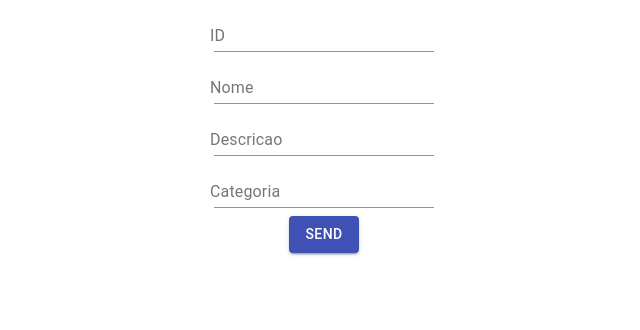
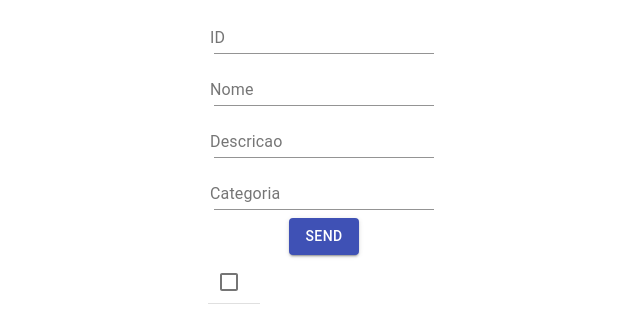
Before and after one commit to bruno41bruno/FrontEndJsx, a React (Create React App) app in the folder frontend/: page / in a window 1280 px wide. Shown: the top 330 px of the page, without its empty margins (316-956 px from the left). Built offline with nearby package versions, Linux system fonts and the light colour scheme.

Commit message:
falta tudo ainda

```diff
--- a/frontend/package.json
+++ b/frontend/package.json
@@ -3,6 +3,7 @@
   "version": "0.1.0",
   "private": true,
   "dependencies": {
+    "@material-ui/core": "^4.12.3",
     "@testing-library/jest-dom": "^5.14.1",
     "@testing-library/react": "^11.2.7",
     "@testing-library/user-event": "^12.8.3",
@@ -34,5 +35,8 @@
       "last 1 firefox version",
       "last 1 safari version"
     ]
+  },
+  "devDependencies": {
+    "@types/react": "^17.0.19"
   }
 }
--- a/frontend/src/App.js
+++ b/frontend/src/App.js
@@ -1,9 +1,11 @@
 import FormProdutos from "./components/form-produtos/FormProdutos";
+import ListaProdutos from "./components/lista-produtos/ListaProdutos";
 
 function App() {
   return (
     <section>
       <FormProdutos/>
+      <ListaProdutos/>
     </section>
   );
 }
--- a/frontend/src/assets/css/Index.css
+++ b/frontend/src/assets/css/Index.css
@@ -25,4 +25,5 @@ div{
 form{
   display: flex;
   flex-direction: column;
+  padding: 2px;
 }
--- a/frontend/src/assets/css/Produto.css
+++ /dev/null
@@ -1,3 +0,0 @@
-form{
-    flex-direction: column;
-}
--- a/frontend/src/components/form-produtos/FormProdutos.jsx
+++ b/frontend/src/components/form-produtos/FormProdutos.jsx
@@ -7,15 +7,15 @@ class FormProdutos extends Component {
     render() {
         return (
             <form>
-                <TextField id="id" label="ID" />
+                <TextField id="id" label="ID" type="number"/>
                 <TextField id="nome" label="Nome" />
                 <TextField id="descricao" label="Descricao" />
                 <TextField id="categoria" label="Categoria" />
                 <div>
-                    <Button
-                    variant="contained"
-                    color="primary">Send
-                    </Button>
+                <Button
+                variant="contained"
+                color="primary">Send
+                </Button>
                 </div>
             </form>
          );
--- a/frontend/src/components/lista-produtos/ListaProdutos.jsx
+++ b/frontend/src/components/lista-produtos/ListaProdutos.jsx
@@ -1,10 +1,26 @@
-import ListaProdutos from './components/list-produtos/ListaProdutos'
 import React, { Component } from 'react';
+import TableCell from '@material-ui/core/TableCell';
+import Checkbox from '@material-ui/core/Checkbox';
+import TableHead from '@material-ui/core/TableHead';
+import TableRow from '@material-ui/core/TableRow';
 
 class ListaProdutos extends Component {
+
+    rows = [
+
+    ]
+    cells = [
+
+    ]
     render() {
         return (
-
+            <TableHead>
+            <TableRow>
+            <TableCell padding="checkbox">
+            <Checkbox/>
+            </TableCell>
+            </TableRow>
+            </TableHead>
          );
     }
 }
```
Also changed, not shown: 1 other file (tests, documents, lock files or other folders).
